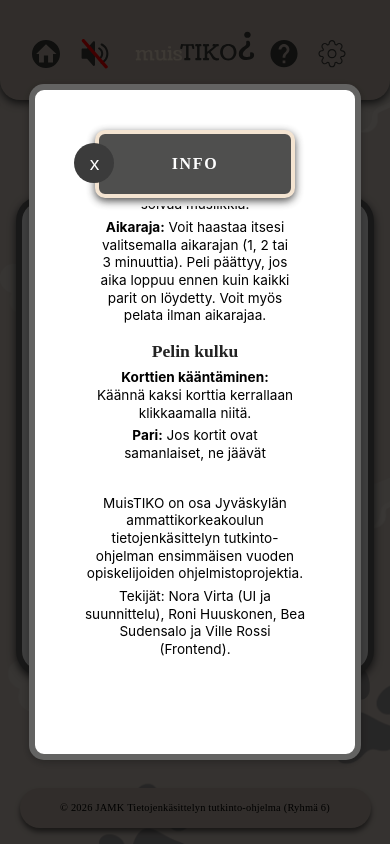
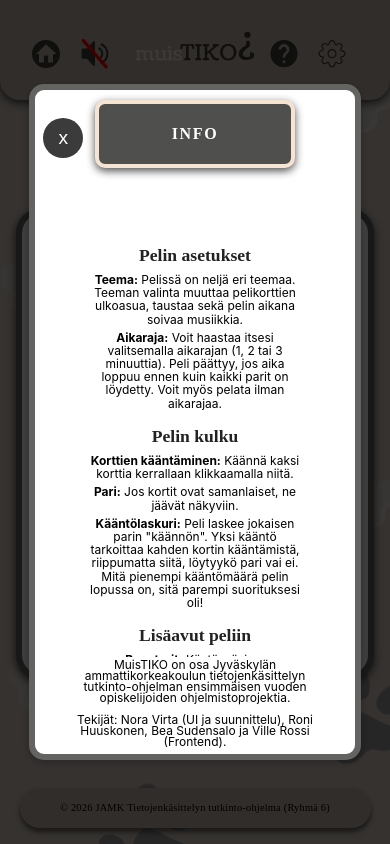
Before and after one commit to jamktiko/MuisTiko, a SvelteKit app in the folder muistiko/: page /settings in a window 390 px wide. Both pictures are taken after a click on the button 290 px from the left and 54 px from the top of the page. Built offline with nearby package versions, Linux system fonts and the light colour scheme; a web font is replaced by a local one.

Commit message:
mobile responsive!!

```diff
--- a/muistiko/src/routes/layout.css
+++ b/muistiko/src/routes/layout.css
@@ -815,8 +815,8 @@ nav {
 		height: 40px;
 		width: 40px;
 		font-size: 1.2rem;
-		left: -0.55rem;
-		top: 0.8rem;
+		left: -2rem;
+		top: 0.2rem;
 	}
 
 	/* Logon asettelu headerissa keskelle kaikista suunnista */
@@ -828,6 +828,7 @@ nav {
 		width: 120px;
 	}
 
+
 	.header-content h1 {
 		width: 90%;
 		min-height: 60px;
@@ -836,7 +837,9 @@ nav {
 	}
 
 	.header-content {
-		top: -0.5rem;
+		top: -1rem;
+
+		height: 40px;
 	}
 
 	.info-modal {
@@ -847,6 +850,7 @@ nav {
 		padding: 1rem;
 		margin: 0rem auto;
 		max-height: 65vh;
+		margin-top: 5px;
 	}
 
 	.info-section {
@@ -866,15 +870,24 @@ nav {
 	.modal-footer {
 		flex-direction: column;
 		align-items: center;
-		bottom: 10rem;
+
+		height: 25px;
+	}
+
+	.modal-footer li {
+		line-height: 0.7rem;
+		margin-bottom: -5px;
+		margin-top: 15px;
 	}
 
 	.modal-footer h3 {
-		font-size: 0.75rem;
+		font-size: 0.5rem;
 	}
 
 	.modal {
 		max-height: 100vh;
+		padding: 2.5rem;
+		padding-bottom: 1rem;
 	}
 
 	.home-button img,
@@ -917,7 +930,7 @@ nav {
 		flex-direction: column;
 		justify-content: center;
 		align-items: center;
-		padding: 1rem 1rem;
+
 	}
 }
 
@@ -1039,6 +1052,33 @@ nav {
 
 /* --- 400px: modaalit ja dropdown ------------------------------ */
 @media (max-width: 400px) {
+
+	.landing-page {
+		display: flex;
+		flex-direction: column;
+		height: 100dvh;
+	}
+
+	.footer {
+		min-height: 40px;
+		margin-left: 1rem;
+		margin-right: 1rem;
+		margin: auto;
+		margin-bottom: 1rem;
+	}
+
+	.main-content {
+		padding-left: 1rem;
+		padding-right: 1rem;
+		padding-bottom: 0;
+		padding-top: 0;
+	}
+
+	.content-box {
+		min-height: 440px;
+	}
+
+
 	.modal {
 		width: 85%;
 		max-height: 80vh;
@@ -1059,7 +1099,8 @@ nav {
 		overflow-y: auto;
 		display: flex;
 		flex-direction: column;
-		padding-top: 15rem;
+		padding-top: 10rem;
+		margin-top: 5px;
 	}
 
 	.header-content h1 {
@@ -1075,8 +1116,8 @@ nav {
 	}
 
 	li {
-		font-size: 0.85rem;
-		line-height: 1.3;
+		font-size: 0.75rem;
+		line-height: 1.1;
 		margin-bottom: 5px;
 	}
 
```
